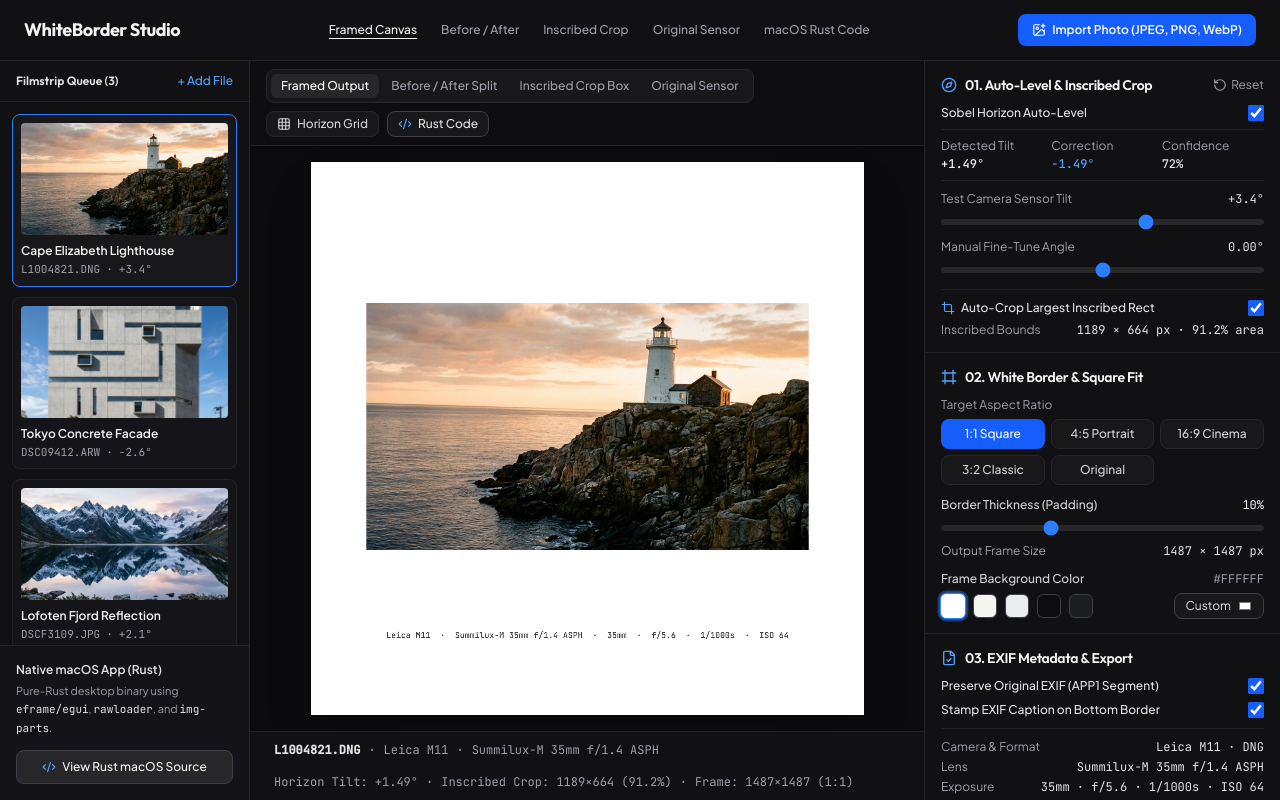
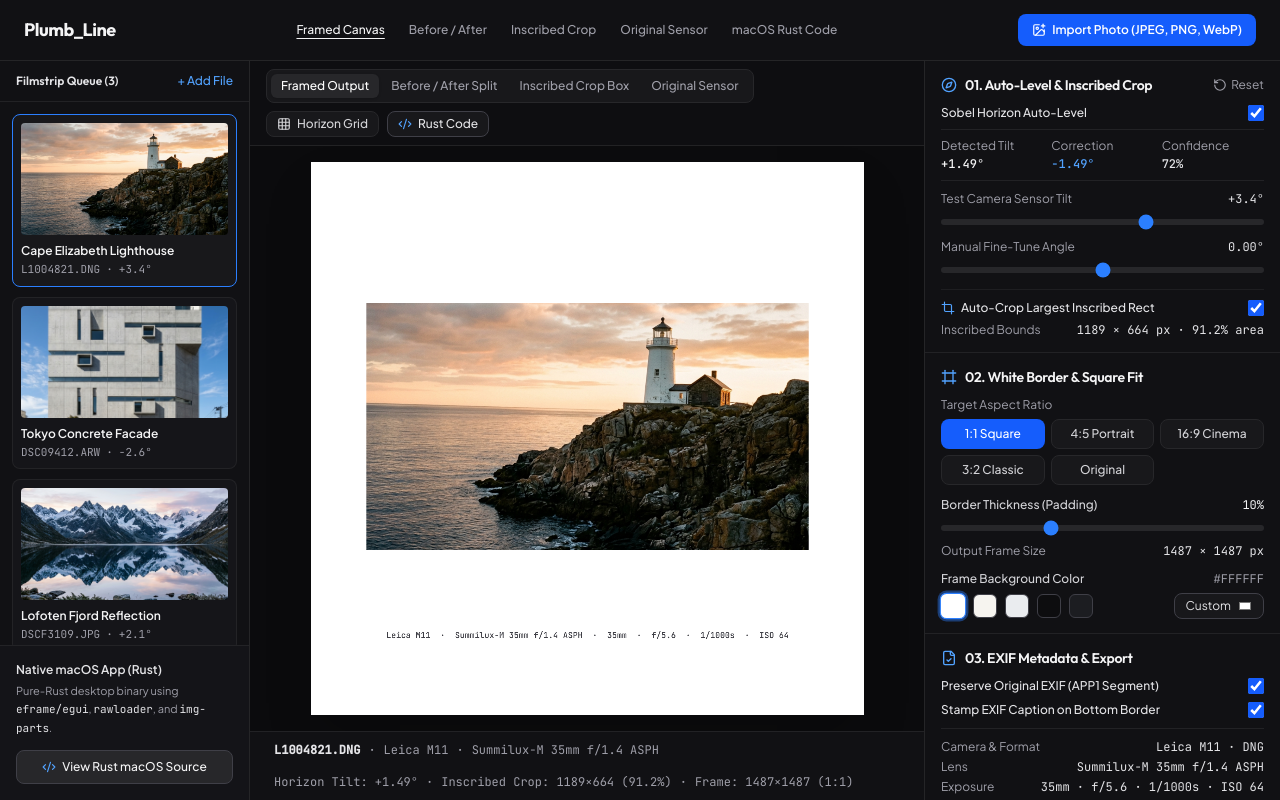
Before and after one commit to NTWKKM/plumbline, a React (Vite) app: page / in a window 1280 px wide. Built offline with nearby package versions, Linux system fonts and the light colour scheme.

Commit message:
chore: rename application to Plumb_Line

```diff
--- a/index.html
+++ b/index.html
@@ -3,9 +3,9 @@
   <head>
     <meta charset="UTF-8" />
     <meta name="viewport" content="width=device-width, initial-scale=1.0" />
-    <title>WhiteBorder Studio & AutoLevel</title>
+    <title>Plumb_Line & AutoLevel</title>
     <meta name="description" content="macOS-style photo framing, square-fit white border, and automatic horizon leveling & inscribed-rectangle cropping tool with Rust native engine support." />
-    <meta property="og:title" content="WhiteBorder Studio & AutoLevel" />
+    <meta property="og:title" content="Plumb_Line & AutoLevel" />
     <meta property="og:description" content="macOS-style photo framing, square-fit white border, and automatic horizon leveling & inscribed-rectangle cropping tool with Rust native engine support." />
     <meta property="og:type" content="website" />
     <meta name="twitter:card" content="summary_large_image" />
--- a/metadata.json
+++ b/metadata.json
@@ -1,5 +1,5 @@
 {
-  "name": "WhiteBorder Studio & AutoLevel",
+  "name": "Plumb_Line & AutoLevel",
   "description": "macOS-style photo framing, square-fit white border, and automatic horizon leveling & inscribed-rectangle cropping tool with Rust native engine support.",
   "requestFramePermissions": [],
   "majorCapabilities": ["MAJOR_CAPABILITY_SERVER_SIDE_GEMINI_API"]
--- a/src/App.tsx
+++ b/src/App.tsx
@@ -230,7 +230,7 @@ export default function App() {
           }}
           className="font-display text-lg font-bold tracking-tight text-zinc-100 whitespace-nowrap shrink-0"
         >
-          WhiteBorder Studio
+          Plumb_Line
         </a>
 
         {/* Zone 2: 5 concise single-line text navigation links */}
--- a/src/utils/rustMacosSource.ts
+++ b/src/utils/rustMacosSource.ts
@@ -735,12 +735,12 @@ impl WhiteBorderMacApp {
 fn main() -> eframe::Result<()> {
     let options = eframe::NativeOptions {
         viewport: egui::ViewportBuilder::default()
-            .with_title("WhiteBorder Studio — macOS")
+            .with_title("Plumb_Line — macOS")
             .with_inner_size([1280.0, 820.0]),
         ..Default::default()
     };
     eframe::run_native(
-        "WhiteBorder Studio",
+        "Plumb_Line",
         options,
         Box::new(|_cc| Ok(Box::new(WhiteBorderMacApp::default()))),
     )
```
